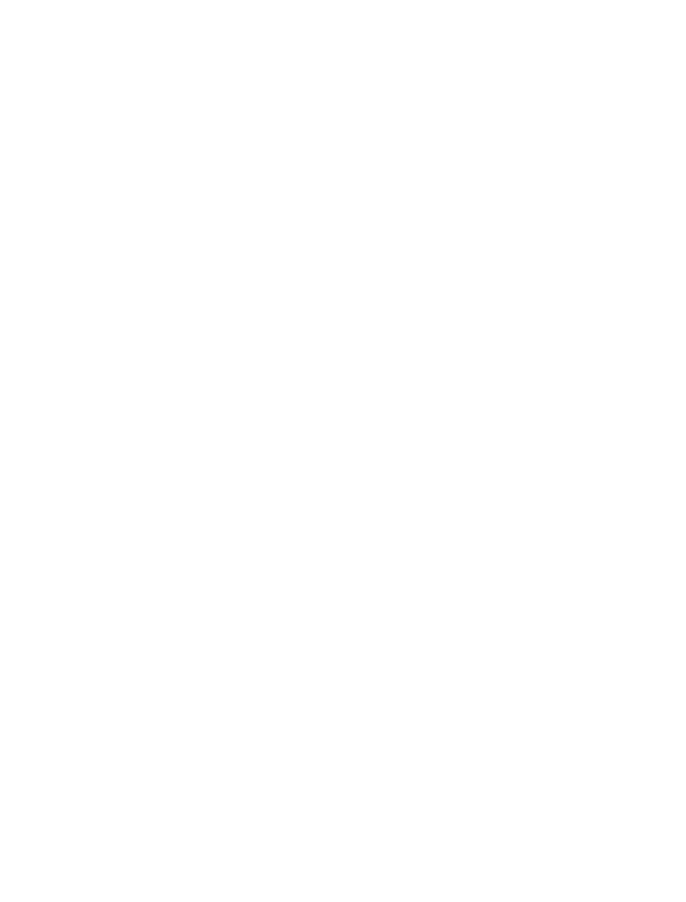
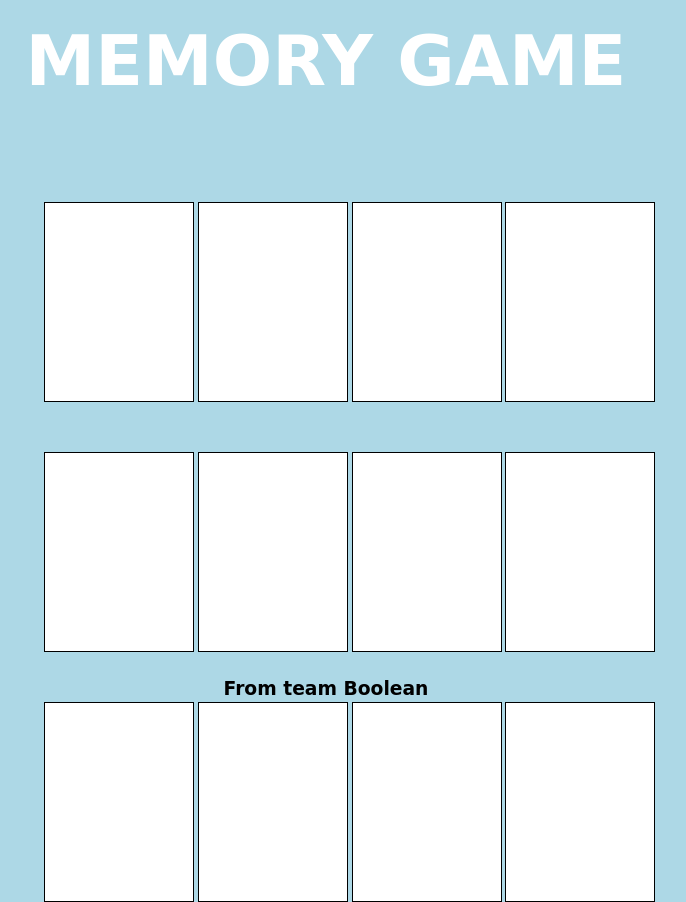
Before and after one commit to claud-car/html-css-memory, a plain HTML site: page index.html in a window 1280 px wide. Shown: the whole page, without its empty margins (314-1000 px from the left). Before the commit the page ends 800 px from the top, so only its background shows below. Drawn offline with Linux system fonts and the light colour scheme.

Commit message:
Messa a punto dei selettori e posizioni impostate dei pad

```diff
--- a/assets/css/master.css
+++ b/assets/css/master.css
@@ -0,0 +1,97 @@
+*{
+  margin:0;
+  padding:0;
+  box-sizing:border-box;
+  background-color:lightblue;
+  position:relative;
+  font-family: 'Potta One', cursive;
+}
+
+/* TAG DI SISTEMA */
+
+h1{
+  text-align:center;
+  margin-top: 20px;
+  font-size: 70px;
+  color: white;
+}
+
+h3{
+  text-align: center;
+  color: black;
+  margin-top: 45%;
+}
+
+div{
+  height:200px;
+  width:150px;
+  background-color:white;
+  position:absolute;
+  border:1px solid black;
+}
+
+/* FINE TAG DI SISTEMA */
+
+/* POSIZIONE DEI PAD */
+
+#pad1{
+  left:28%;
+  top: 100px;
+}
+
+#pad2{
+  left:40%;
+  top: 100px;
+}
+
+#pad3{
+  left:52%;
+  top: 100px;
+}
+
+#pad4{
+  left:64%;
+  top: 100px;
+}
+
+#pad5{
+  left:28%;
+  top: 350px;
+}
+
+#pad6{
+  left:40%;
+  top: 350px;
+}
+
+#pad7{
+  left:52%;
+  top: 350px;
+}
+
+#pad8{
+  left:64%;
+  top: 350px;
+}
+
+#pad9{
+  left:28%;
+  top: 600px;
+}
+
+#pad10{
+  left:40%;
+  top: 600px;
+}
+
+#pad11{
+  left:52%;
+  top: 600px;
+}
+
+#pad12{
+  left:64%;
+  top: 600px;
+}
+
+/* FINE POSIZIONE PAD */
--- a/index.html
+++ b/index.html
@@ -6,6 +6,32 @@
     <link rel="stylesheet" href="./assets/css/master.css">
   </head>
   <body>
+    <header>
+      <h1>MEMORY GAME</h1>
+    </header>
+    <main>
+      <!-- INIZIO PRIMA RIGA -->
+      <div id="pad1"></div>
+      <div id="pad2"></div>
+      <div id="pad3"></div>
+      <div id="pad4"></div>
+      <!-- FINE PRIMA RIGA -->
+      <!-- INIZIO SECONDA RIGA -->
+      <div id="pad5"></div>
+      <div id="pad6"></div>
+      <div id="pad7"></div>
+      <div id="pad8"></div>
+      <!-- FINE SECONDA RIGA -->
+      <!-- INIZIO TERZA RIGA -->
+      <div id="pad9"></div>
+      <div id="pad10"></div>
+      <div id="pad11"></div>
+      <div id="pad12"></div>
+      <!-- FINE TERZA RIGA -->
+    </main>
+    <footer>
+      <h3>From team Boolean</h3>
+    </footer>
 
   </body>
 </html>
```
